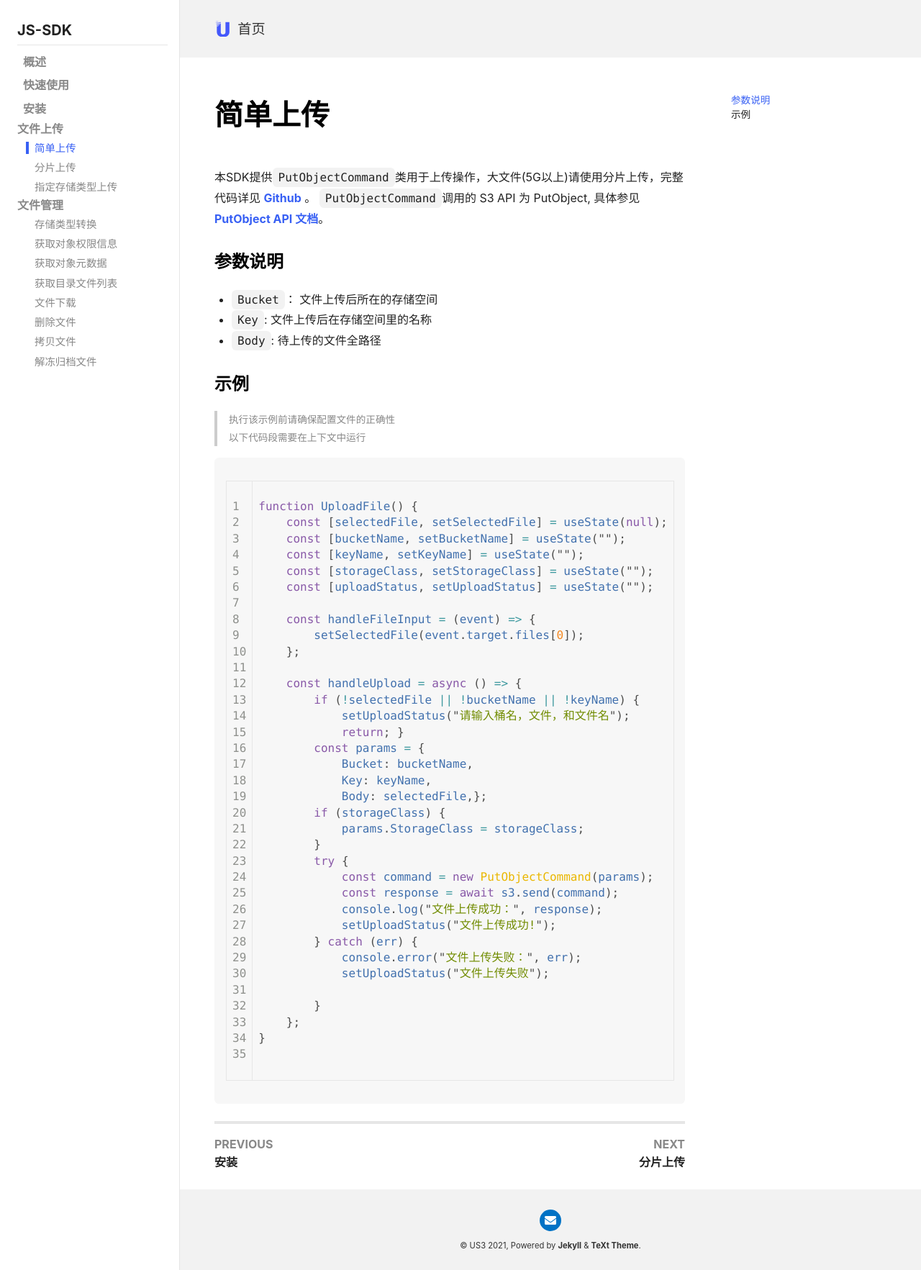
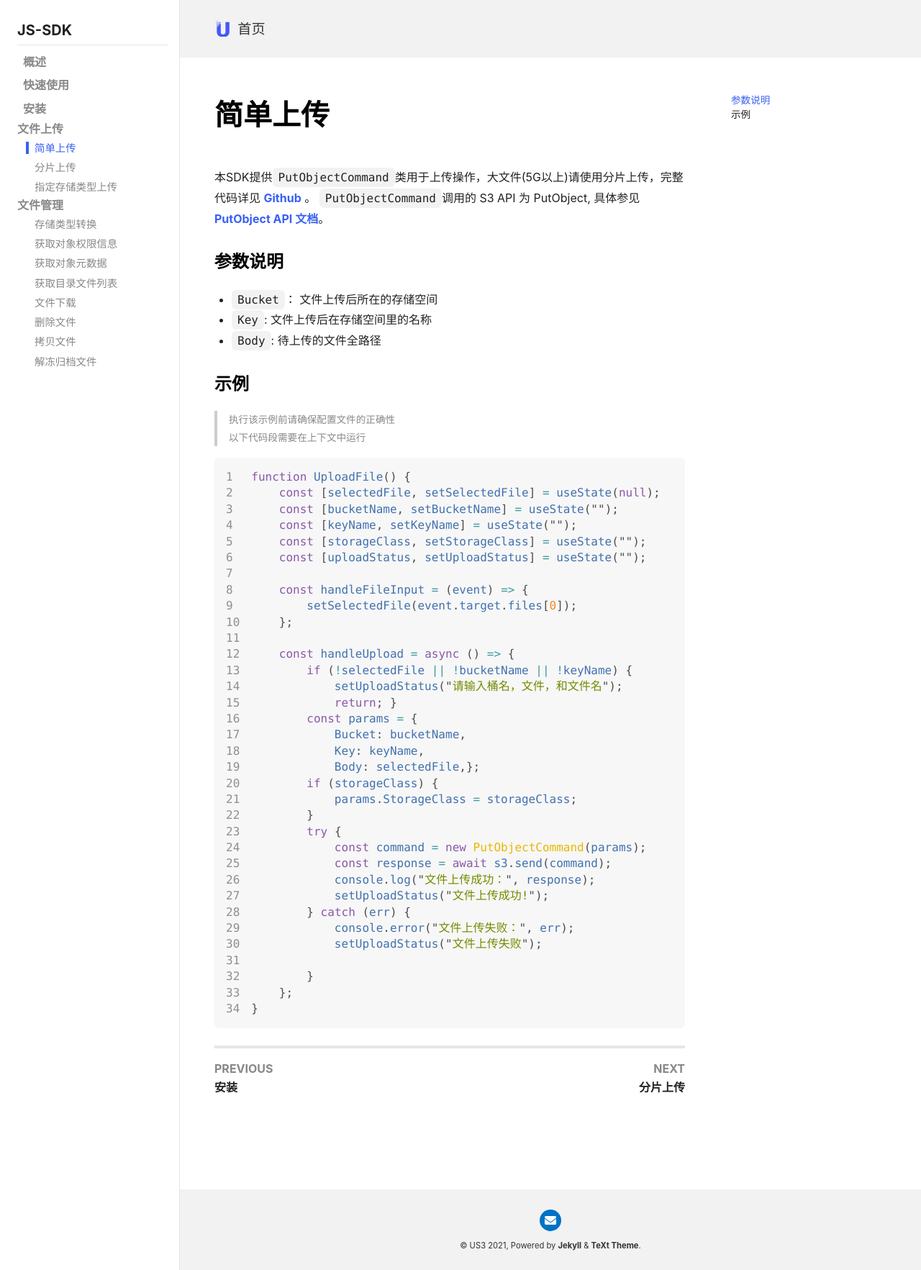
Before and after one commit to ucloud-us3/ucloud-us3.github.io, a Jekyll site: the page built from collections/_js-sdk/简单上传.md, in a window 1280 px wide. Shown: the whole page at 72% size. Built offline with Jekyll 4.4.1, drawn with Linux system fonts in a browser that asks for light colours; nearby versions of some CDN libraries; comment, search, counter and statistics services are not loaded.

Commit message:
js changed

````diff
--- a/collections/_js-sdk/简单上传.md
+++ b/collections/_js-sdk/简单上传.md
@@ -16,7 +16,8 @@
 ### 示例
 > 执行该示例前请确保配置文件的正确性<br>以下代码段需要在上下文中运行
 
-```javascript
+<div class="copyable" markdown="1">
+{% highlight javascript linenos %}
 function UploadFile() {
     const [selectedFile, setSelectedFile] = useState(null);
     const [bucketName, setBucketName] = useState("");
@@ -52,4 +53,5 @@
     };
 }
 
-```
+{% endhighlight %}
+</div>
````
Also changed, not shown: collections/_js-sdk/快速使用.md (+1 -1 lines).
